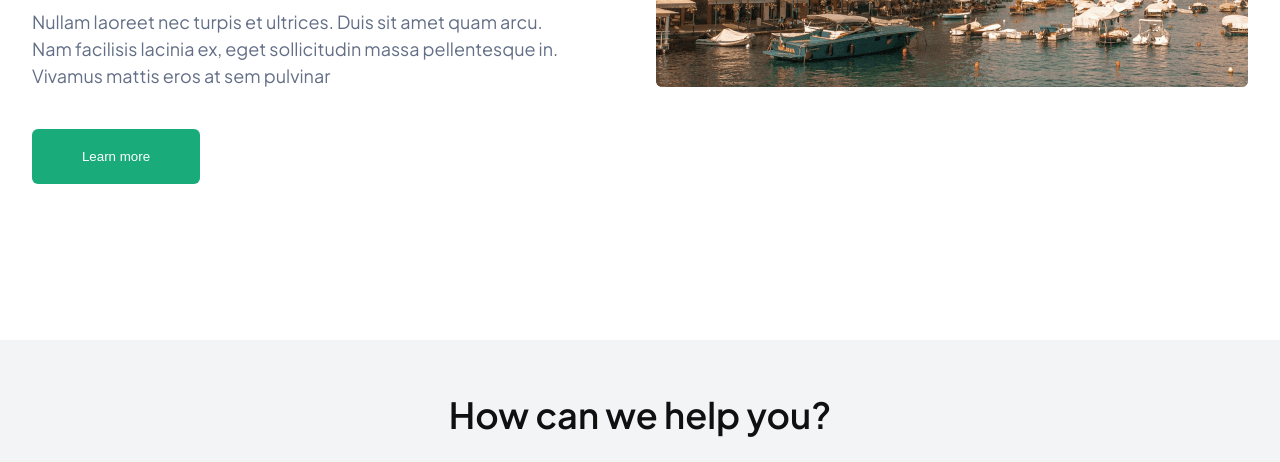
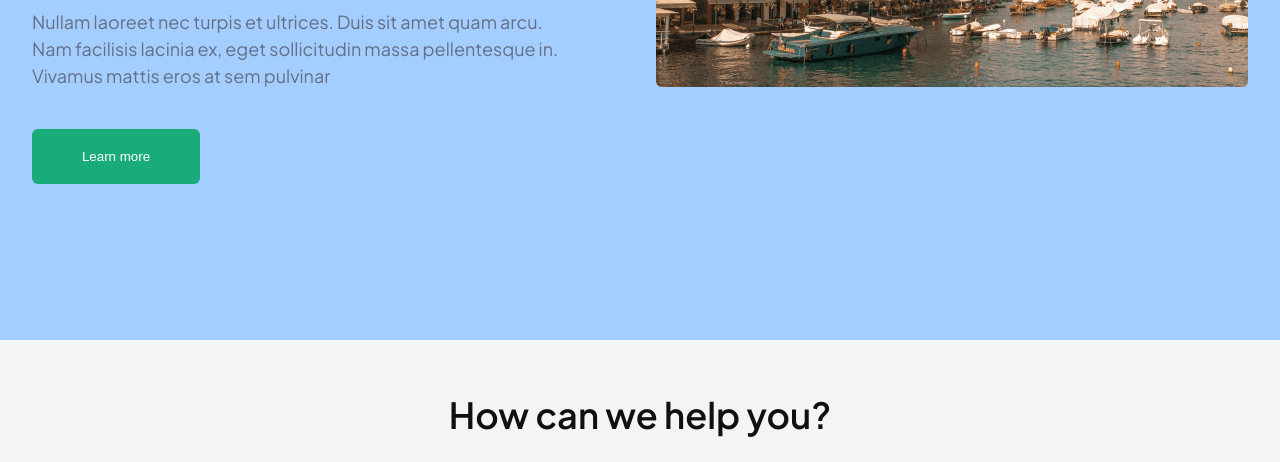
Before and after one commit to daisy8112/daisy-s-exam, a plain HTML site: page index.html in a window 1280 px wide. Shown: the part 449-911 px from the top of the page. Drawn offline with Linux system fonts and the light colour scheme.

Commit message:
Faylda o'zgartirishlar kiritildi

```diff
--- a/main.css
+++ b/main.css
@@ -34,6 +34,7 @@
 body {
     font-family: 'Plus Jakarta Sans';
     font-weight: 400;
+    background-color:#a3ceff;
 }
 
 * {
```
